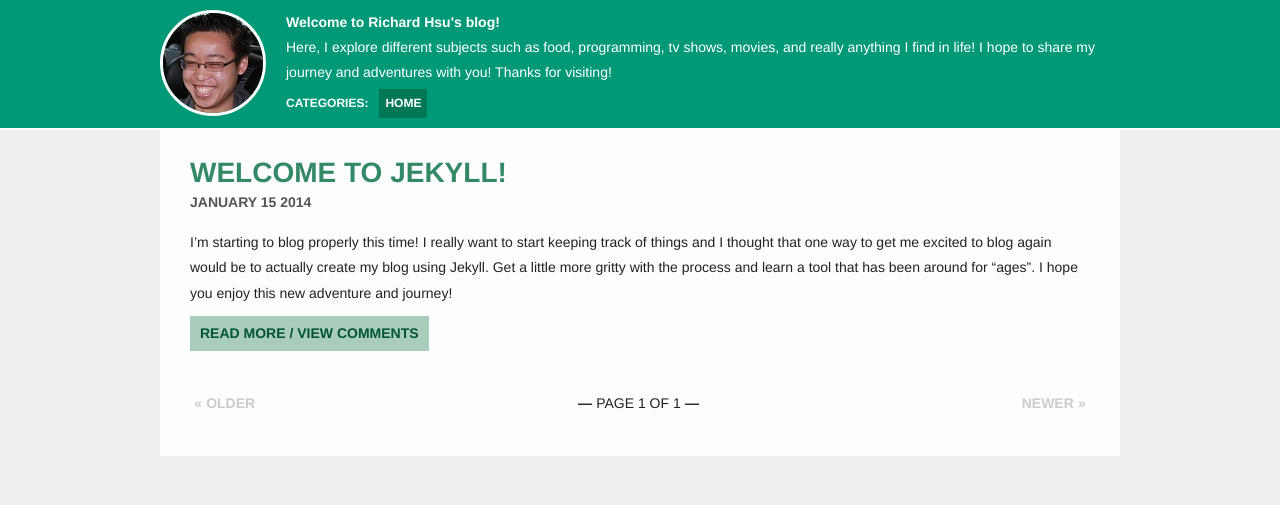
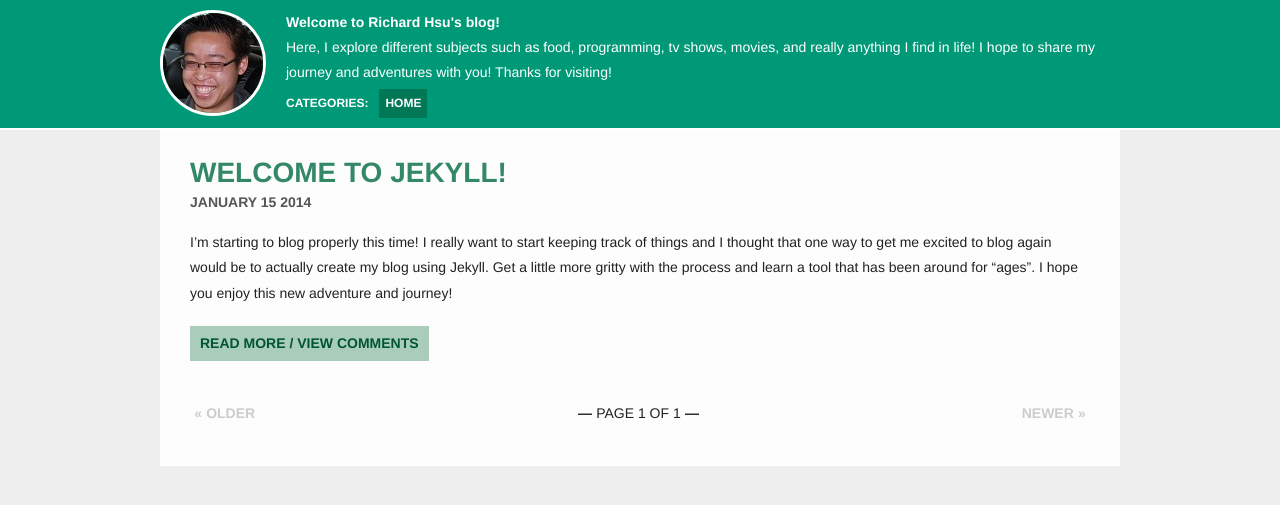
Before and after one commit to richardhsu/richardhsu.github.io, a Jekyll site: the page built from index.html, in a window 1280 px wide. Shown: the top 505 px of the page. Built offline with Jekyll 4.4.1, drawn with Linux system fonts in a browser that asks for light colours; Markdown is read by kramdown in place of the engine named in the settings; the list of posts is cut into pages by our own code.

Commit message:
Fix paragraph spacing.

```diff
--- a/css/style.css
+++ b/css/style.css
@@ -15,7 +15,7 @@ body {
 }
 
 p {
-  margin: 0;
+  margin: 10px 0;
   padding: 0;
 }
 
```
